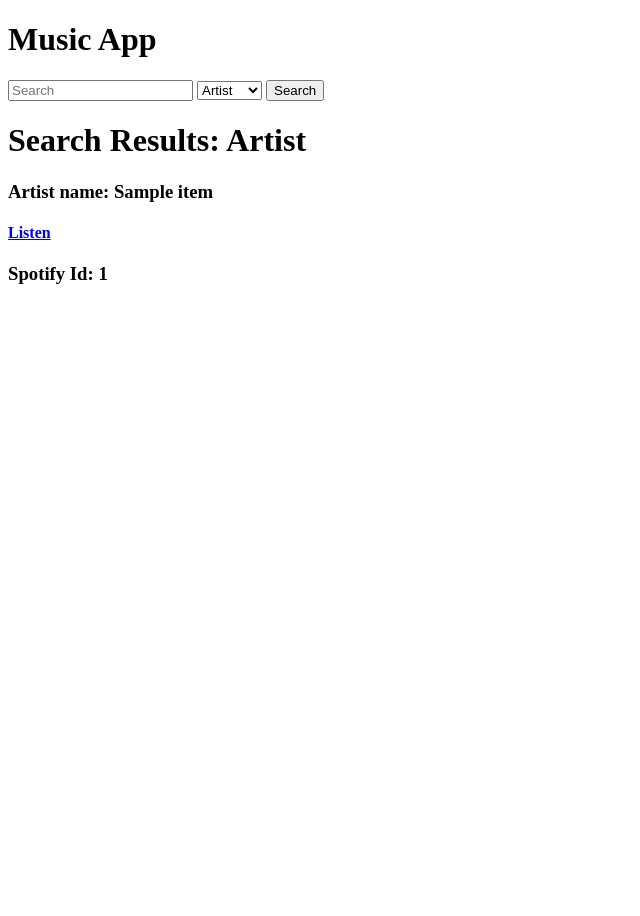
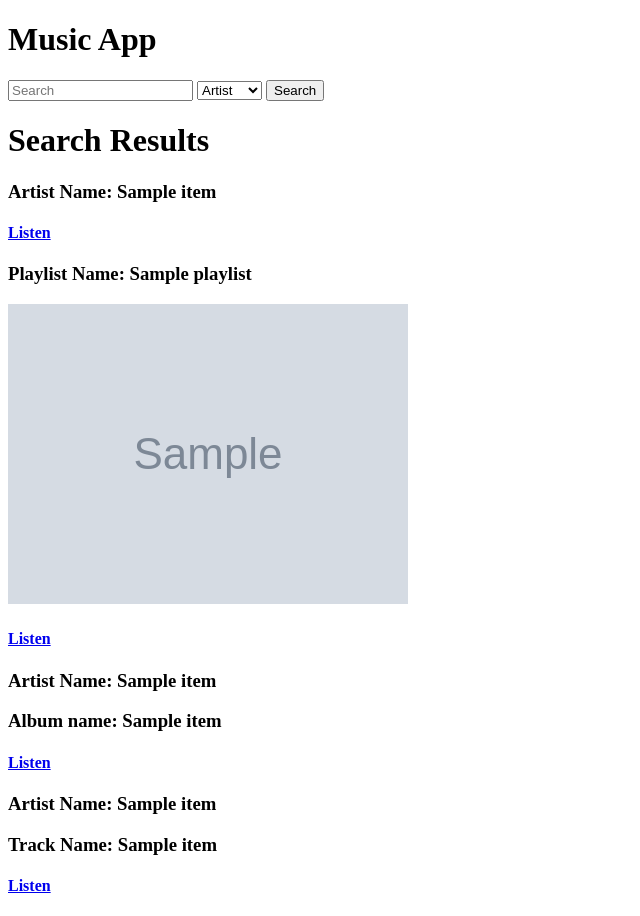
Before and after one commit to EvanReinstein/meenstream, a Django app: template templates/music/search.html in a window 1280 px wide. Shown: the part 26-942 px from the top of the page, without its empty margins (0-640 px from the left). Before the commit the page ends 310 px from the top, so only its background shows below. Run offline with Django 3.2, Linux system fonts and the light colour scheme; the template is opened without the code that fills it: most values are stand-ins (such as "Sample title", 1, 10 or a date in 2020); grey boxes marked "Sample" are stand-in pictures.

Commit message:
nothing new since friday, have to commit to pull master

```diff
--- a/templates/music/search.html
+++ b/templates/music/search.html
@@ -1,11 +1,13 @@
 {% extends 'base.html' %}
+{% load staticfiles %}
+
 
 {% block content %}
 
 
 <!-- get artist name -->
-<form action="https://api.spotify.com/v1/search" method="GET">
-  <input name="q" type="text" placeholder="Search">
+<form action="{% url 'search' %}" method="GET">
+  <input name="content" type="text" placeholder="Search">
   <select name="type">
     <option value="artist">Artist</option>
     <option value="playlist">Playlist</option>
@@ -15,12 +17,17 @@
   <input type="submit" value="Search">
 </form>
 
-<h1>Search Results: Artist</h1>
+<h1>Search Results</h1>
 
+
+<!-- Artists -->
   {% if artist_data %}
+
+  <!-- {{ artist_data }} -->
   <!-- <p>Artist Items: {{ artist_data.artists.items }}</p> -->
+  <!-- Artist Search  -->
     {% for item in artist_data.artists.items %}
-      <h3>Artist name: {{ item.name }}<h3>
+      <h3>Artist Name: {{ item.name }}<h3>
         {% for image in item.images %}
           {% if image.width == 320 %}
             <img src="{{ image.url }}" alt="">
@@ -28,14 +35,64 @@
         {% endfor %}
       <h4><a href="{{ item.external_urls.spotify }}">Listen</a></h4>
 
-      <h3>Spotify Id: {{ item.id }}</h3>
+      <!-- <h3>Spotify Id: {{ item.id }}</h3> -->
 
+
+    {% endfor %}
+
+  <!-- Playlist Search  -->
+    {% for item in artist_data.playlists.items %}
+      <h3>Playlist Name: {{ item.name }}<h3>
+        {% for image in item.images %}
+          <img src="{{ image.url }}" alt="">
+        {% endfor %}
+      <h4><a href="{{ item.external_urls.spotify }}">Listen</a></h4>
+
+      <!-- <h3>Spotify Id: {{ item.id }}</h3> -->
+
+
+    {% endfor %}
+
+  <!-- Album Search  -->
+    {% for item in artist_data.albums.items %}
+      {% for name in item.artists %}
+        <h3>Artist Name: {{ name.name }}</h3>
+      {% endfor %}
+      <h3>Album name: {{ item.name }}<h3>
+        {% for image in item.images %}
+          {% if image.width == 300 %}
+            <img src="{{ image.url }}" alt="">
+          {% endif %}
+        {% endfor %}
+      <h4><a href="{{ item.external_urls.spotify }}">Listen</a></h4>
+
+      <!-- <h3>Spotify Id: {{ item.id }}</h3> -->
+
+
+    {% endfor %}
+
+  <!-- Tracks Search  -->
+    {% for item in artist_data.tracks.items %}
+      {% for name in item.artists %}
+        <h3>Artist Name: {{ name.name }}</h3>
+      {% endfor %}
+      <h3>Track Name: {{ item.name }}<h3>
+        {% for image in item.album.images %}
+          {% if image.width == 300 %}
+            <img src="{{ image.url }}" alt="">
+          {% endif %}
+        {% endfor %}
+      <h4><a href="{{ item.external_urls.spotify }}">Listen</a></h4>
+
+      <!-- <h3>Spotify Id: {{ item.id }}</h3> -->
 
 
     {% endfor %}
 
   {% else %}
-   <p>Artist not found</p>
+   <p>Content not found</p>
   {% endif %}
 
+
+
 {% endblock %}
```
Also changed, not shown: music/views.py (+7 -1 lines).
